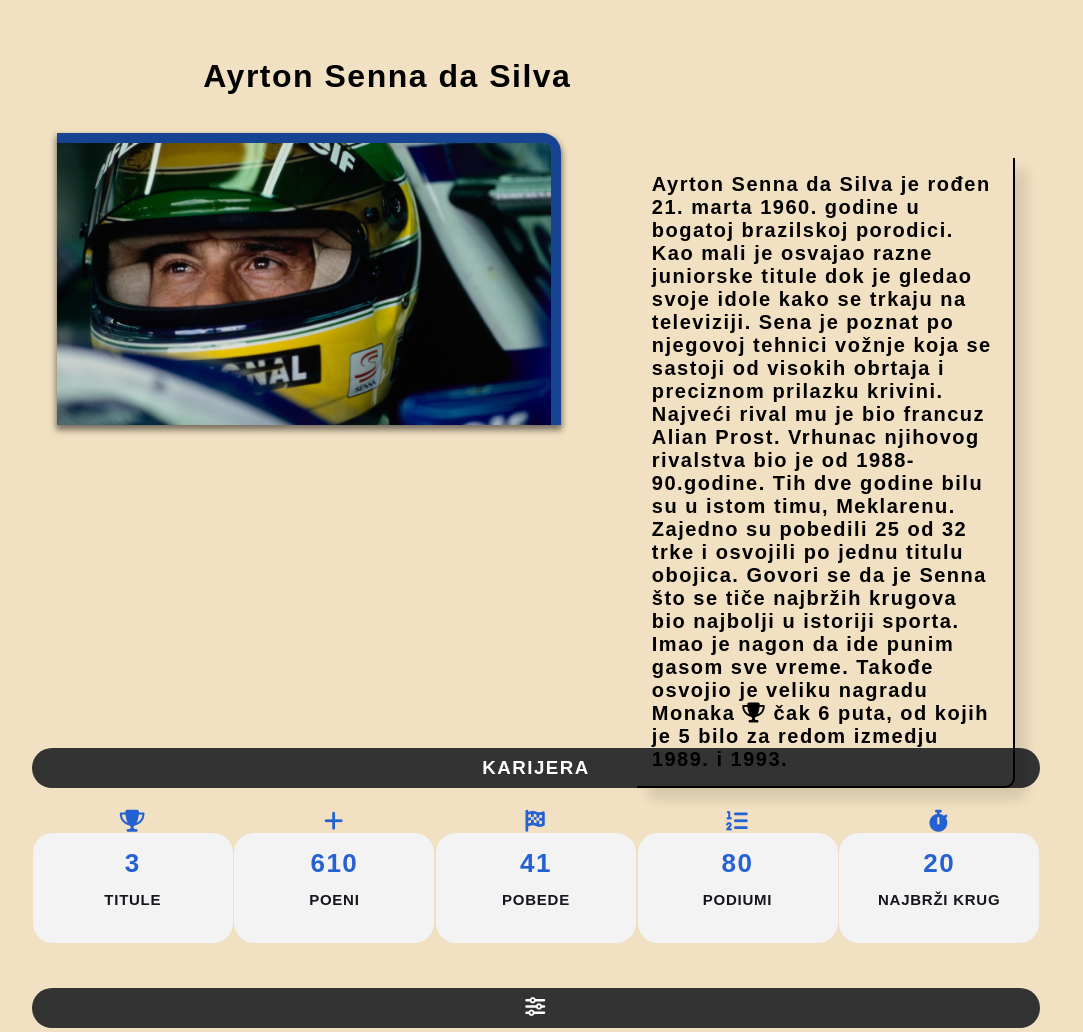
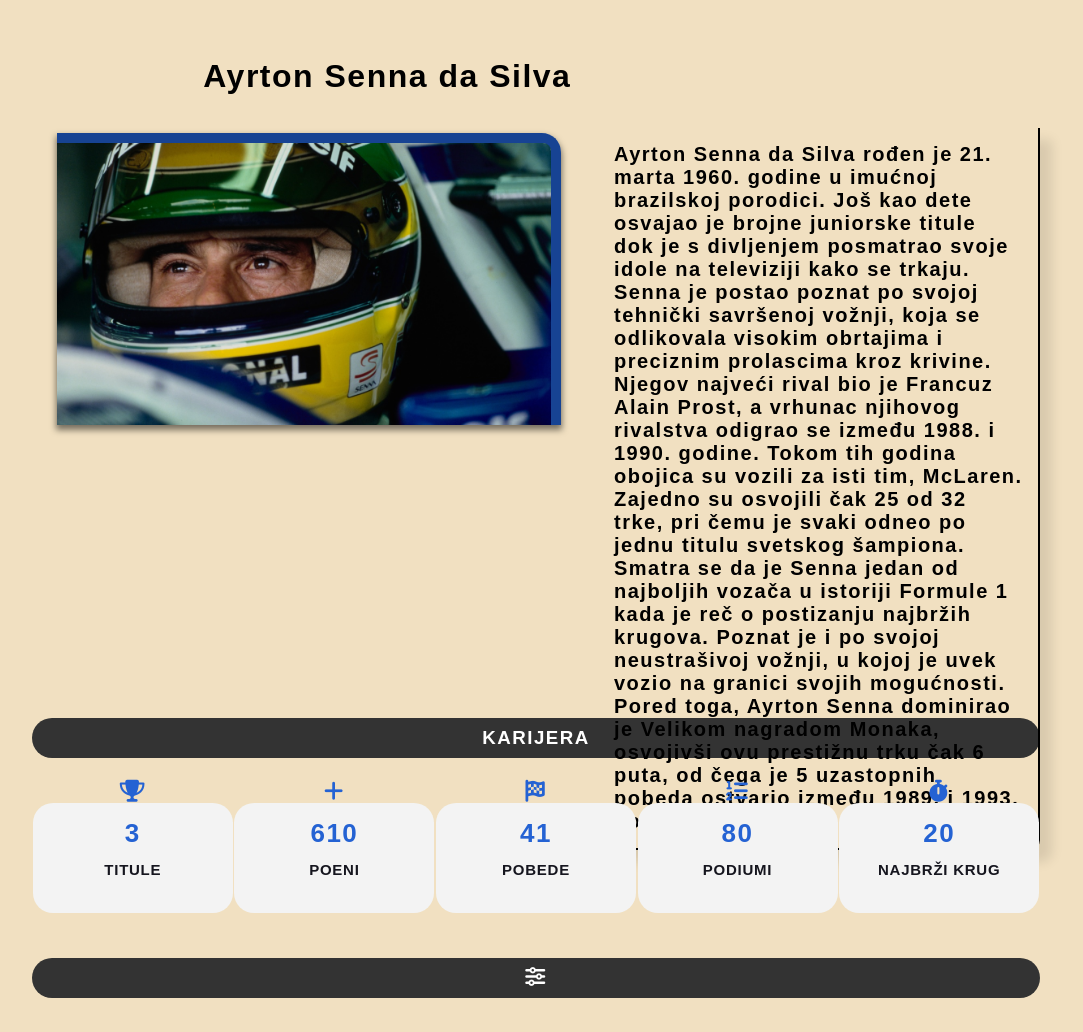
Before and after one commit to Jovan33/Ayrton-Senna, a plain HTML site: page index.html in a window 1280 px wide. Shown: the part 957-1989 px from the top of the page, without its empty margins (104-1187 px from the left). Drawn offline with Linux system fonts and the light colour scheme; a web font is replaced by a local one.

Commit message:
Add files via upload

```diff
--- a/css/style.css
+++ b/css/style.css
@@ -371,10 +371,17 @@ figure{
     float: left;
 }
 .text{
-    width: 30%;
+    width: 31%;
     height: 300px;
-    margin-top: 45px;
+    margin-top: 20px;
     margin-right: 12%;
+    float: right;
+}
+.text[alt*="Txt-gore"]{
+    width: 35%;
+    height: 300px;
+    margin-top: 15px;
+    margin-right: 10%;
     float: right;
 }
 .text p{
--- a/index.html
+++ b/index.html
@@ -55,7 +55,7 @@
           </div>
           <div class="dole">
             <div class="border animate"><img src="img/ayrton-senna.jpg" alt="Senna in car" id="SennaF1"></div>
-            <div class="text"><p class="animate"><strong>Ayrton Senna da Silva je rođen 21. marta 1960. godine u bogatoj brazilskoj porodici. Kao mali je osvajao razne juniorske titule dok je gledao svoje idole kako se trkaju na televiziji. Sena je poznat po njegovoj tehnici vožnje koja se sastoji od visokih obrtaja i preciznom prilazku krivini. Najveći rival mu je bio francuz Alian Prost. Vrhunac njihovog rivalstva bio je od 1988-90.godine. Tih dve godine bilu su u istom timu, Meklarenu. Zajedno su pobedili 25 od 32 trke i osvojili po jednu titulu obojica. Govori se da je Senna što se tiče najbržih krugova bio najbolji u istoriji sporta. Imao je nagon da ide punim gasom sve vreme. Takođe osvojio je veliku nagradu Monaka <i class="fa-solid fa-trophy"></i> čak 6 puta, od kojih je 5 bilo za redom izmedju 1989. i 1993.</strong></p></div>
+            <div class="text" alt="Txt-gore"><p class="animate"><strong>Ayrton Senna da Silva rođen je 21. marta 1960. godine u imućnoj brazilskoj porodici. Još kao dete osvajao je brojne juniorske titule dok je s divljenjem posmatrao svoje idole na televiziji kako se trkaju. Senna je postao poznat po svojoj tehnički savršenoj vožnji, koja se odlikovala visokim obrtajima i preciznim prolascima kroz krivine. Njegov najveći rival bio je Francuz Alain Prost, a vrhunac njihovog rivalstva odigrao se između 1988. i 1990. godine. Tokom tih godina obojica su vozili za isti tim, McLaren. Zajedno su osvojili čak 25 od 32 trke, pri čemu je svaki odneo po jednu titulu svetskog šampiona. Smatra se da je Senna jedan od najboljih vozača u istoriji Formule 1 kada je reč o postizanju najbržih krugova. Poznat je i po svojoj neustrašivoj vožnji, u kojoj je uvek vozio na granici svojih mogućnosti. Pored toga, Ayrton Senna dominirao je Velikom nagradom Monaka, osvojivši ovu prestižnu trku čak 6 puta, od čega je 5 uzastopnih pobeda ostvario između 1989. i 1993. godine.</strong></p></div>
             <div class="cleaner"></div>
           </div>
           <div class="cleaner"></div>
@@ -99,7 +99,7 @@
           </div>
           <div class="dole">
             <div class="border bdole animate "><img src="img/imola-1994.jpg" alt="Imola 1994" id="Imola"></div>
-            <div class="text"><p class="animate"><strong>Dan je bio prvi Maj 1994, Ayrton Senna je nastradao nakon što se njegov bolid slupao u betonsku barijeru, dok je vozio trku velike nagrade Imole u Italiji. Stručnjaci su utvrdili da je uzrok mehanički kvar, letva volana mu je pukla tačno pred ulaz u krivinu Tamburello. To je bio jedan od najtužnijih vikenda u formuli 1. Senina smrt, kao i drugi događaji tokom tog tragičnog vikenda, pomogli su da pokrenu značajne reforme koje se odnose na bezbednost vozača u Formuli 1. Te reforme čine da,ovaj sport ne doživi fatalnu nesreću narednih 20 godina, sve dok Žil Bjanki nije izgubio korntolu  vozila u jako kišnim uslovima i zadobio fatalne povrede na velikoj nagradi Japana 2014. Slika sa leve strane je Sena u svom bolidu neposredno pred početak velike nagrade Imole, posmatrajući njegov pogled delovalo je kao da zna, da mu je to poglednja trka.</strong></p></div>
+            <div class="text"><p class="animate"><strong>Bila je nedelja, 1. maj 1994. godine, kada je Ayrton Senna tragično nastradao tokom trke za veliku nagradu Imole u Italiji. Njegov bolid se pri velikoj brzini zabio u betonsku barijeru, a kasnije je utvrđeno da je uzrok nesreće bio mehanički kvar, letva volana pukla je neposredno pre ulaska u čuvenu krivinu Tamburello. Taj vikend ostao je upamćen kao jedan od najtragičnijih u istoriji Formule 1. Senina smrt, zajedno s drugim događajima tokom tog tragičnog vikenda, postala je prekretnica u poboljšanju bezbednosti u ovom sportu. Zahvaljujući reformama koje su usledile, Formula 1 nije zabeležila fatalnu nesreću tokom narednih 20 godina, sve do 2014. godine, kada je Žil Bjanki nastradao usled teških povreda zadobijenih tokom velike nagrade Japana, vožene po jakim kišnim uslovima. Na fotografiji sa leve strane prikazan je Senna u svom bolidu neposredno pre početka trke u Imoli. Njegov ozbiljan pogled delovao je kao da predoseća ono najgore, da će to biti njegova poslednja trka.</strong></p></div>
             <div class="cleaner"></div>
           </div>
           <div class="cleaner"></div>
```
